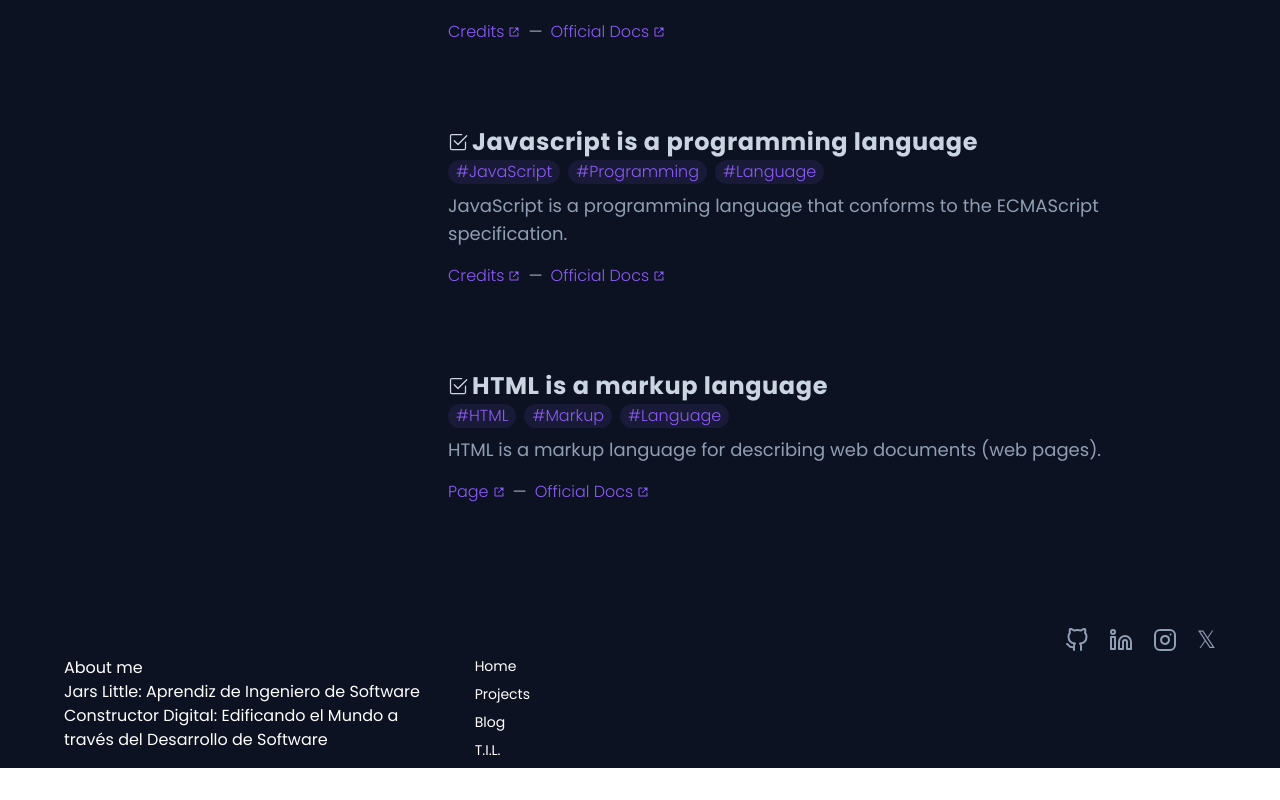
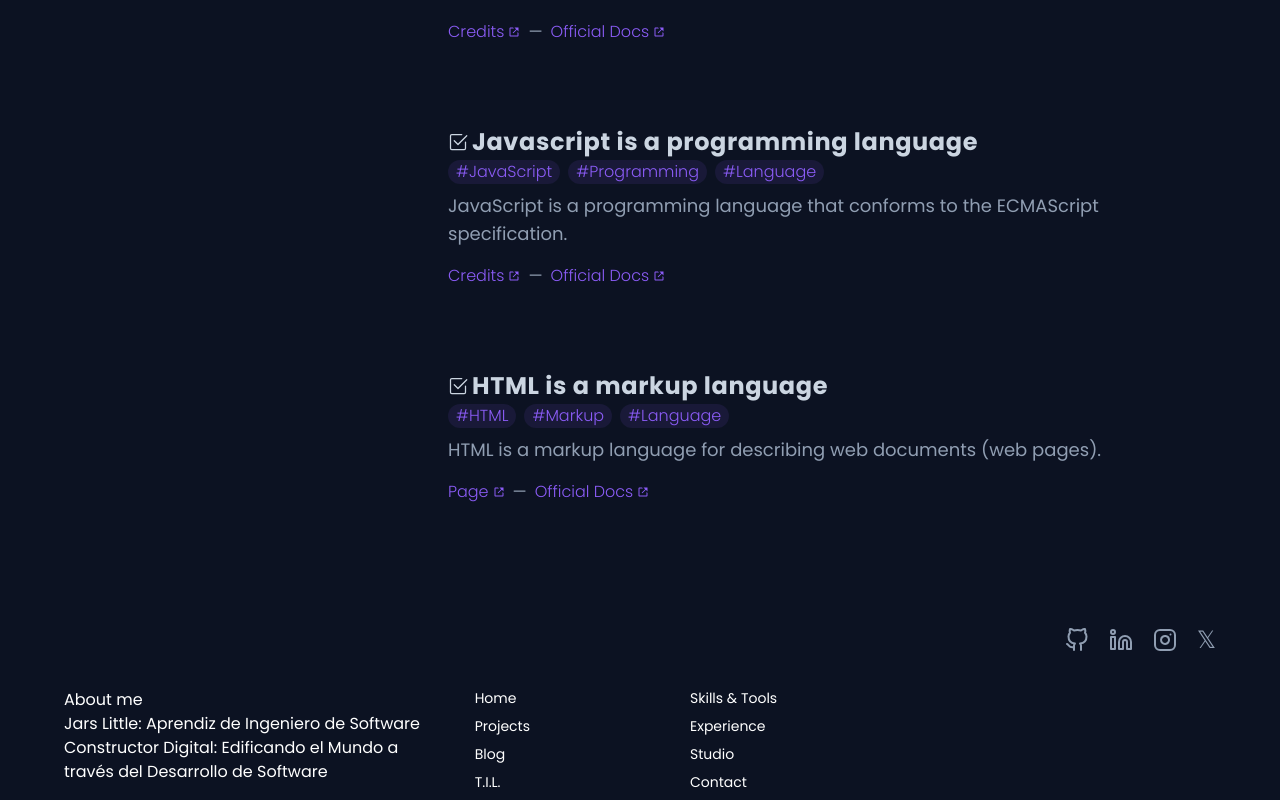
Before and after one commit to ImJars/Development-full-coding, a React (Vite) app: page /til in a window 1280 px wide. Shown: the part 808-1608 px from the top of the page. Before the commit the page ends 1576 px from the top, so only its background shows below. Built offline with nearby package versions, Linux system fonts and the light colour scheme.

Commit message:
Update footer.jsx

```diff
--- a/src/footer.jsx
+++ b/src/footer.jsx
@@ -40,38 +40,31 @@ function Footer() {
                   children={"𝕏"}
                 />
               </div>
-              <div className="flex space-x-10">
+              <div className="flex space-x-10 mt-8">
                 <div className="w-1/3">
                   <div>
+                    <h1>About me</h1>
+                    <h1>Jars Little: Aprendiz de Ingeniero de Software</h1>
                     <h1>
-                      About me
-                    </h1>
-                    <h1>
-                      Jars Little: Aprendiz de Ingeniero de Software
-                    </h1>
-                    <h1>
-                      Constructor Digital: Edificando el Mundo a través del Desarrollo de Software
+                      Constructor Digital: Edificando el Mundo a través del
+                      Desarrollo de Software
                     </h1>
                   </div>
                 </div>
                 <div className="w-2/3">
-                  <div>
-                    <FooterLink
-                      text={"Home"}
-                      link={"/"}
-                    />
-                    <FooterLink
-                      text={"Projects"}
-                      link={"/projects"}
-                    />
-                    <FooterLink
-                      text={"Blog"}
-                      link={"/blog"}
-                    />
-                    <FooterLink
-                      text={"T.I.L."}
-                      link={"/til"}
-                    />
+                  <div className="flex space-x-40">
+                    <div>
+                      <FooterLink text={"Home"} link={"/"} />
+                      <FooterLink text={"Projects"} link={"/projects"} />
+                      <FooterLink text={"Blog"} link={"/blog"} />
+                      <FooterLink text={"T.I.L."} link={"/til"} />
+                    </div>
+                    <div>
+                      <FooterLink text={"Skills & Tools"} link={"/skills"} />
+                      <FooterLink text={"Experience"} link={"/experience"} />
+                      <FooterLink text={"Studio"} link={"/studio"} />
+                      <FooterLink text={"Contact"} link={"/contact"} />
+                    </div>
                   </div>
                 </div>
               </div>
```
